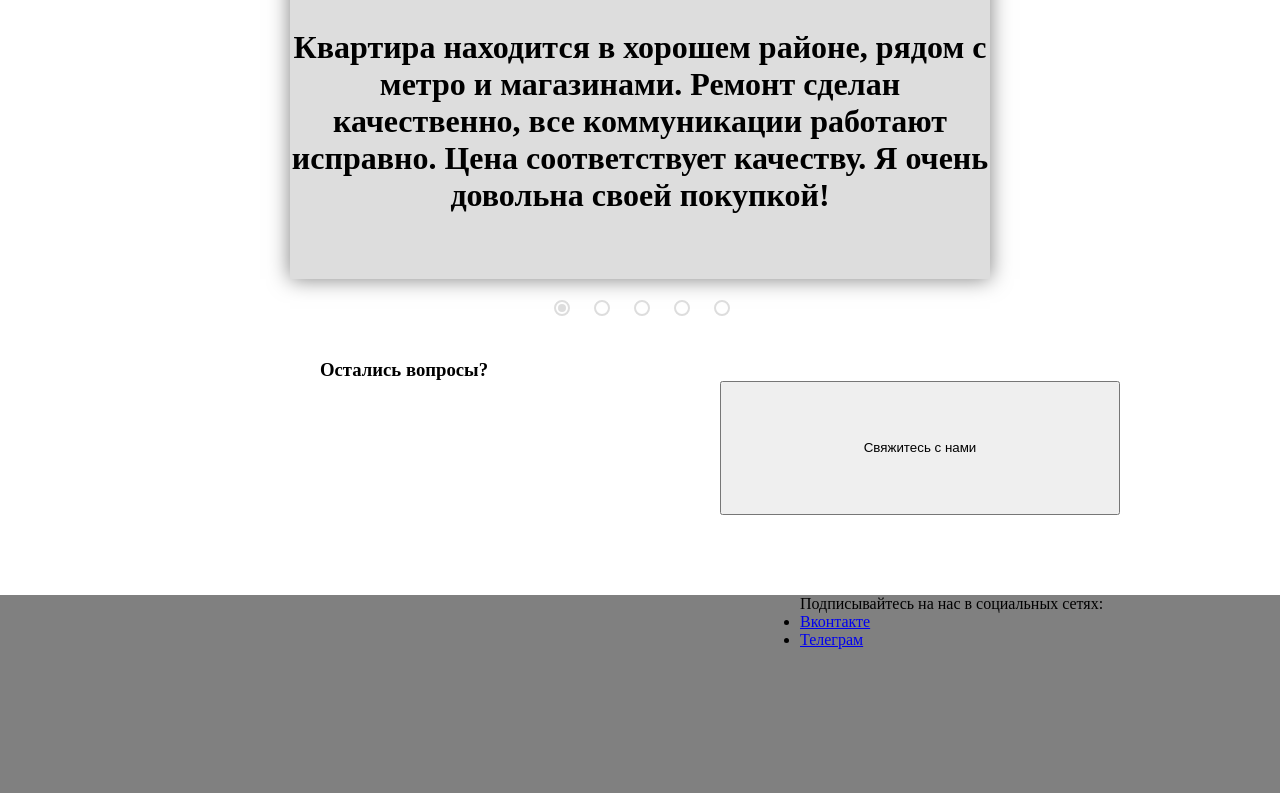
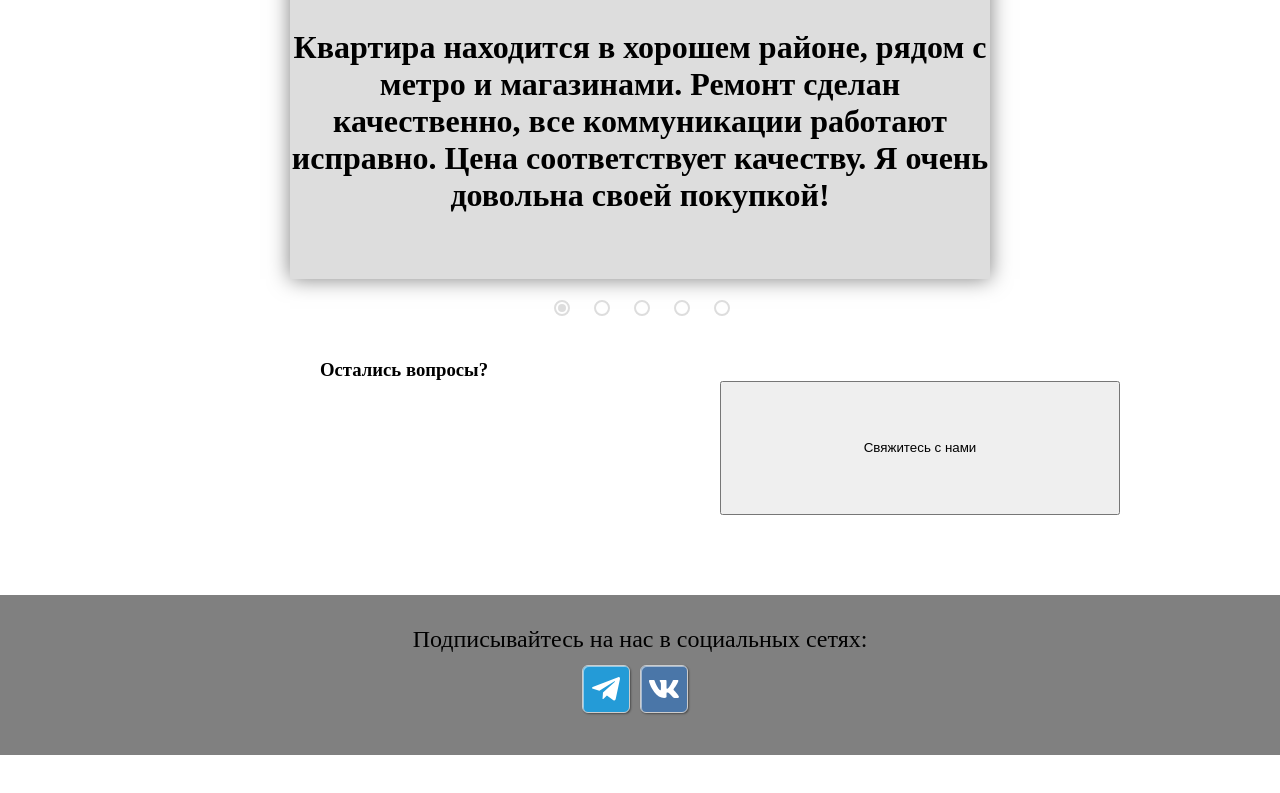
Before and after one commit to nikitos3000/proekt1315, a website: page index.html in a window 1280 px wide. Shown: the part 1781-2574 px from the top of the page. After the commit the page ends 2536 px from the top, so only its background shows below. Drawn offline with Linux system fonts and the light colour scheme.

Commit message:
footer and readme update

```diff
--- a/index.html
+++ b/index.html
@@ -221,12 +221,26 @@
       <a href="./site/contacts/contacts.html"><button class="to-contacts">Свяжитесь с нами</button></a>
     </div>
 
-    <footer style="background-color: gray; height: 30em; margin-top: 5em; width: 100%;">
-      <p style="margin-left: 50em;">Подписывайтесь на нас в социальных сетях:</p>
-      <ul style="margin-left: 50em;">
-        <li><a href="#">Вконтакте</a></li>
-        <li><a href="#">Телеграм</a></li>
+    <footer style="background-color: gray; height: 10em; margin-top: 5em; width: 100%; display: flex; flex-direction: column; justify-content: center; align-items: center;">
+      <p style="text-align: center; font-size: 1.5em; margin-bottom: 0.5em;">Подписывайтесь на нас в социальных сетях:</p>
+      <ul style="list-style: none; display: flex; justify-content: center; flex-wrap: wrap;">
+        <div class="social telegram">
+          <a href="https://web.telegram.org/" target="_blank">
+            <svg role="img" viewBox="0 0 448 512">
+              <path fill="currentColor" d="M446.7 98.6l-67.6 318.8c-5.1 22.5-18.4 28.1-37.3 17.5l-103-75.9-49.7 47.8c-5.5 5.5-10.1 10.1-20.7 10.1l7.4-104.9 190.9-172.5c8.3-7.4-1.8-11.5-12.9-4.1L117.8 284 16.2 252.2c-22.1-6.9-22.5-22.1 4.6-32.7L418.2 66.4c18.4-6.9 34.5 4.1 28.5 32.2z"/>
+            </svg>
+          </a>
+        </div>
+        <div class="social vk">
+          <a href="https://vk.com/" target="_blank">
+            <svg role="img" viewBox="0 0 576 512">
+              <path fill="currentColor" d="M545 117.7c3.7-12.5 0-21.7-17.8-21.7h-58.9c-15 0-21.9 7.9-25.6 16.7 0 0-30 73.1-72.4 120.5-13.7 13.7-20 18.1-27.5 18.1-3.7 0-9.4-4.4-9.4-16.9V117.7c0-15-4.2-21.7-16.6-21.7h-92.6c-9.4 0-15 7-15 13.5 0 14.2 21.2 17.5 23.4 57.5v86.8c0 19-3.4 22.5-10.9 22.5-20 0-68.6-73.4-97.4-157.4-5.8-16.3-11.5-22.9-26.6-22.9H38.8c-16.8 0-20.2 7.9-20.2 16.7 0 15.6 20 93.1 93.1 195.5C160.4 378.1 229 416 291.4 416c37.5 0 42.1-8.4 42.1-22.9 0-66.8-3.4-73.1 15.4-73.1 8.7 0 23.7 4.4 58.7 38.1 40 40 46.6 57.9 69 57.9h58.9c16.8 0 25.3-8.4 20.4-25-11.2-34.9-86.9-106.7-90.3-111.5-8.7-11.2-6.2-16.2 0-26.2.1-.1 72-101.3 79.4-135.6z"/>
+            </svg>
+          </a>
+        </div>
+
       </ul>
     </footer>
+
 </body>
 </html>
--- a/site/styles.css
+++ b/site/styles.css
@@ -419,3 +419,27 @@ body{
     text-align: center;
     margin-top: 10px;
   }
+
+  .social {display: inline-block;}
+.social a {
+	display: block;
+	width: 48px;
+	height: 48px;
+	margin: 0 10px 10px 0;
+	text-align: center;
+	color: #fff;
+	border: 1px solid #ccc;
+	border-radius: 6px;
+	box-shadow: 1px 1px 2px rgba(0,0,0,0.4), inset 1px 1px 0px rgba(255,255,255,0.5);
+}
+.social a:hover {
+	border-color: #888;
+	opacity: .8;
+}
+.social svg {
+	margin-top: 7px;
+	width: 32px;
+	height: 32px;
+}
+.telegram a {background: #249bd7}
+.vk a {background: #4a76a8}
```
Also changed, not shown: README.md.
